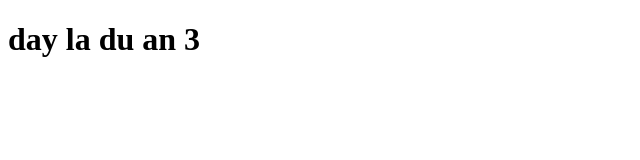
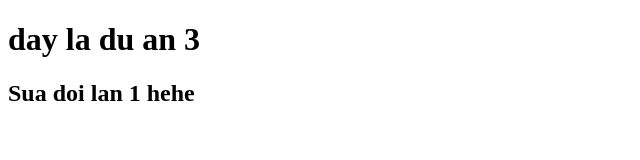
Before and after one commit to hoangquang151004/duan3, a plain HTML site: page index.html in a window 1280 px wide. Shown: the whole page, without its empty margins (0-640 px from the left). Drawn offline with Linux system fonts and the light colour scheme.

Commit message:
sua doi lan 1

```diff
--- a/index.html
+++ b/index.html
@@ -7,5 +7,6 @@
   </head>
   <body>
     <h1>day la du an 3</h1>
+    <h2>Sua doi lan 1 hehe</h2>
   </body>
 </html>
```
